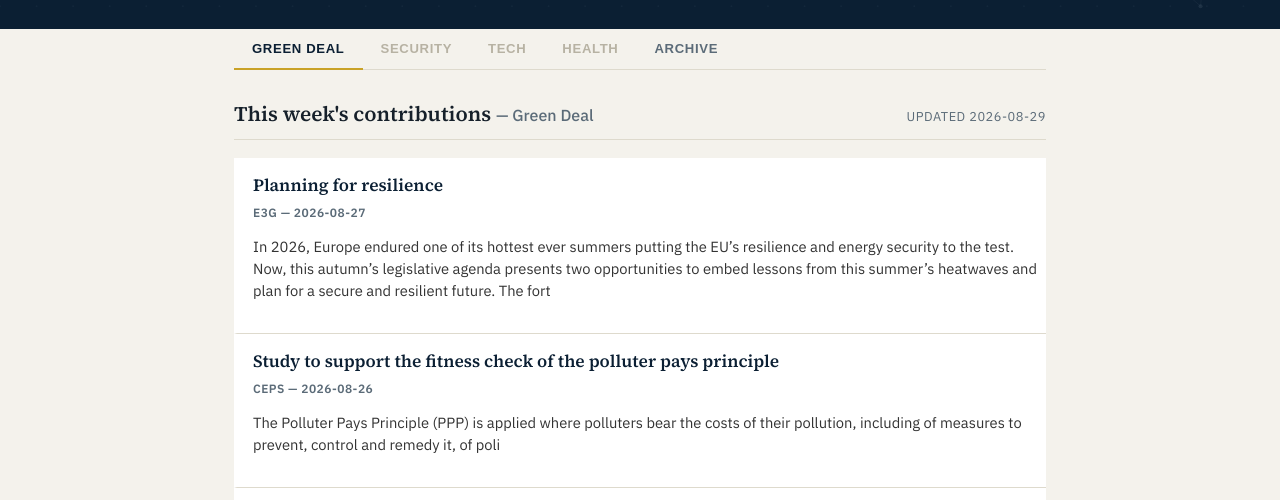
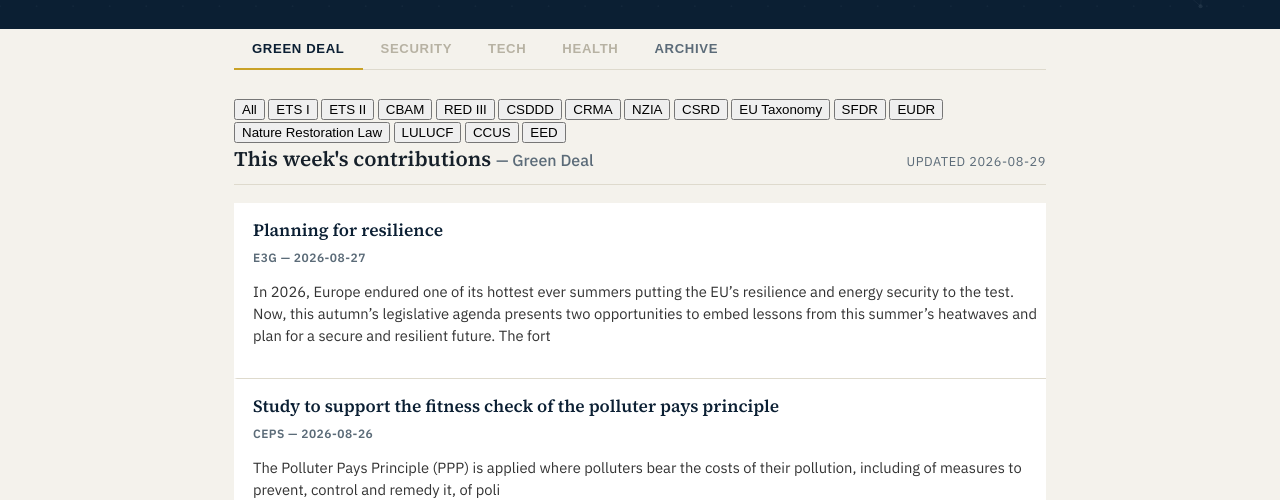
Before and after one commit to TheFlow-ctrl/Policyupdate.eu, a plain HTML site: page site/index.html in a window 1280 px wide. Shown: the part 291-791 px from the top of the page. Drawn offline with Linux system fonts and the light colour scheme.

Commit message:
Add topic tabs for EU legislation in index.html

```diff
--- a/site/index.html
+++ b/site/index.html
@@ -28,6 +28,25 @@
       <button class="field-tab" data-field="tech" disabled title="Coming soon">Tech</button>
       <button class="field-tab" data-field="health" disabled title="Coming soon">Health</button>
       <button class="field-tab" data-view="archive">Archive</button>
+    </nav>
+
+    <nav class="topic-tabs" id="topic-tabs" aria-label="EU legislation">
+      <button class="topic-tab active" data-topic="all">All</button>
+      <button class="topic-tab" data-topic="ets1">ETS I</button>
+      <button class="topic-tab" data-topic="ets2">ETS II</button>
+      <button class="topic-tab" data-topic="cbam">CBAM</button>
+      <button class="topic-tab" data-topic="red3">RED III</button>
+      <button class="topic-tab" data-topic="csddd">CSDDD</button>
+      <button class="topic-tab" data-topic="crma">CRMA</button>
+      <button class="topic-tab" data-topic="nzia">NZIA</button>
+      <button class="topic-tab" data-topic="csrd">CSRD</button>
+      <button class="topic-tab" data-topic="taxonomy">EU Taxonomy</button>
+      <button class="topic-tab" data-topic="sfdr">SFDR</button>
+      <button class="topic-tab" data-topic="eudr">EUDR</button>
+      <button class="topic-tab" data-topic="nature-restoration">Nature Restoration Law</button>
+      <button class="topic-tab" data-topic="lulucf">LULUCF</button>
+      <button class="topic-tab" data-topic="ccus">CCUS</button>
+      <button class="topic-tab" data-topic="eed">EED</button>
     </nav>
 
     <section class="digest" id="digest-section">
```
